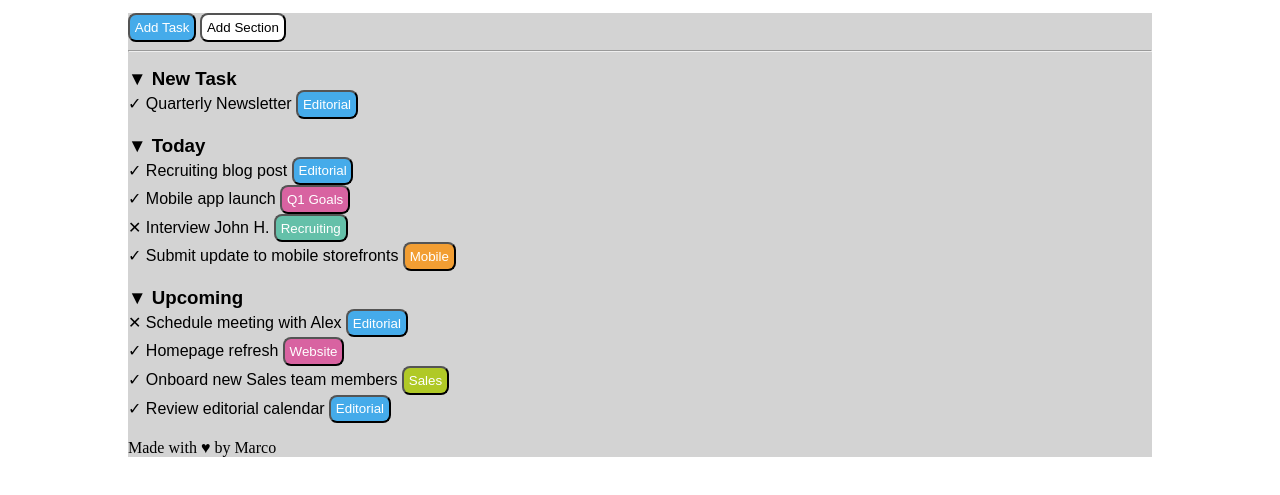
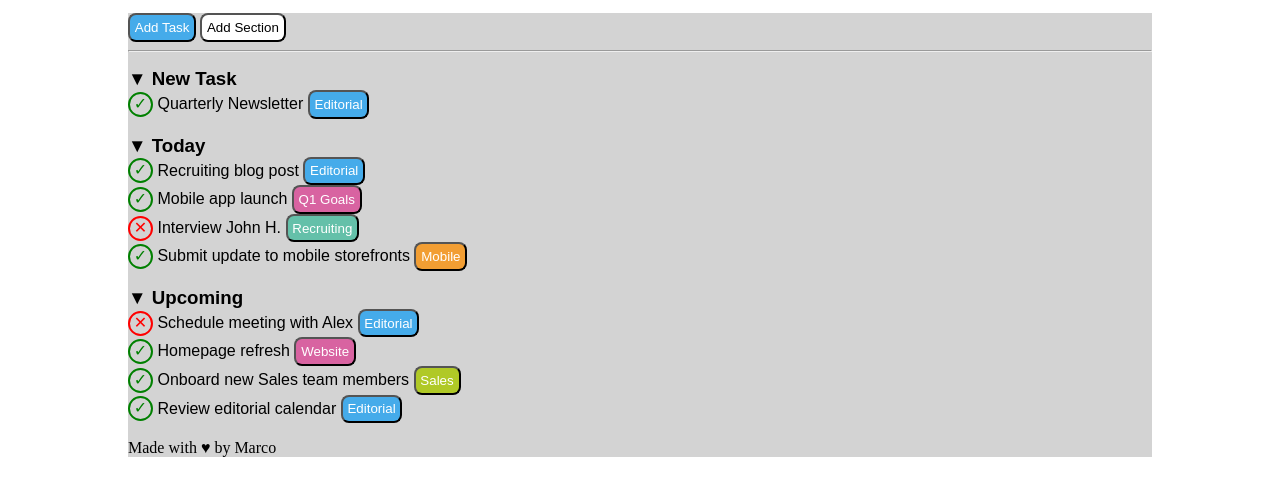
Before and after one commit to MarcoInchingoli89/html-css-toboolist, a plain HTML site: page index.html in a window 1280 px wide. Shown: the part 69-564 px from the top of the page. Drawn offline with Linux system fonts and the light colour scheme.

Commit message:
Add Circles Toboolist

```diff
--- a/assets/css/style.css
+++ b/assets/css/style.css
@@ -33,6 +33,26 @@
     padding: 0.3rem;
 }
 
+.circle_green {
+    height: 25px;
+    width: 25px;
+    border-radius: 50%;
+    border: 2px solid green;
+    display: inline-block;
+    text-align: center;
+    color: green;
+}
+
+.circle_red {
+    height: 25px;
+    width: 25px;
+    border-radius: 50%;
+    border: 2px solid red;
+    display: inline-block;
+    text-align: center;
+    color: red;
+}
+
 .background_color_cyan {
     background-color: #45ABEA;
 }
@@ -59,10 +79,6 @@
 
 .white {
     color: white;
-}
-
-.block_element {
-    display: block;
 }
 
 .margin {
--- a/index.html
+++ b/index.html
@@ -45,7 +45,7 @@
 
                 <h3 class="font_arial"><span>&#9660;</span> New Task</h3>
 
-                <span class="font_arial"> &check; Quarterly Newsletter <button class="borders_button background_color_cyan white">Editorial</button></span>
+                <div class="font_arial"> <span class="circle_green">&check;</span> Quarterly Newsletter <button class="borders_button background_color_cyan white">Editorial</button></div>
 
 
             </section>
@@ -55,10 +55,10 @@
 
                 <h3 class="font_arial"><span>&#9660;</span> Today</h3>
 
-                <span class="block_element font_arial"> &check; Recruiting blog post <button class="borders_button background_color_cyan white">Editorial</button></span>
-                <span class="block_element font_arial"> &check; Mobile app launch <button class="borders_button background_color_purple white">Q1 Goals</button></span>
-                <span class="block_element font_arial"> &#10005; Interview John H. <button class="borders_button background_color_green white">Recruiting</button></span>
-                <span class="block_element font_arial"> &check; Submit update to mobile storefronts <button class="borders_button background_color_orange white">Mobile</button></span>
+                <div class="font_arial"> <span class="circle_green">&check;</span> Recruiting blog post <button class="borders_button background_color_cyan white">Editorial</button></div>
+                <div class="font_arial"> <span class="circle_green"> &check;</span> Mobile app launch <button class="borders_button background_color_purple white">Q1 Goals</button></div>
+                <div class="font_arial"> <span class="circle_red">&#10005;</span> Interview John H. <button class="borders_button background_color_green white">Recruiting</button></div>
+                <div class="font_arial"> <span class="circle_green">&check;</span> Submit update to mobile storefronts <button class="borders_button background_color_orange white">Mobile</button></div>
 
 
             </section>
@@ -68,10 +68,10 @@
 
                 <h3 class="font_arial"><span>&#9660;</span> Upcoming</h3>
 
-                <span class="block_element font_arial"> &#10005; Schedule meeting with Alex <button class="borders_button background_color_cyan white">Editorial</button></span>
-                <span class="block_element font_arial"> &check; Homepage refresh <button class="borders_button background_color_pink white">Website</button></span>
-                <span class="block_element font_arial"> &check; Onboard new Sales team members <button class="borders_button background_color_lightgreen white">Sales</button></span>
-                <span class="block_element font_arial"> &check; Review editorial calendar <button class="borders_button background_color_cyan white">Editorial</button></span>
+                <div class="font_arial"> <span class="circle_red">&#10005;</span> Schedule meeting with Alex <button class="borders_button background_color_cyan white">Editorial</button></div>
+                <div class="font_arial"> <span class="circle_green">&check;</span> Homepage refresh <button class="borders_button background_color_pink white">Website</button></div>
+                <div class="font_arial"> <span class="circle_green">&check;</span> Onboard new Sales team members <button class="borders_button background_color_lightgreen white">Sales</button></div>
+                <div class="font_arial"> <span class="circle_green">&check;</span> Review editorial calendar <button class="borders_button background_color_cyan white">Editorial</button></div>
 
             </section>
         </main>
```
